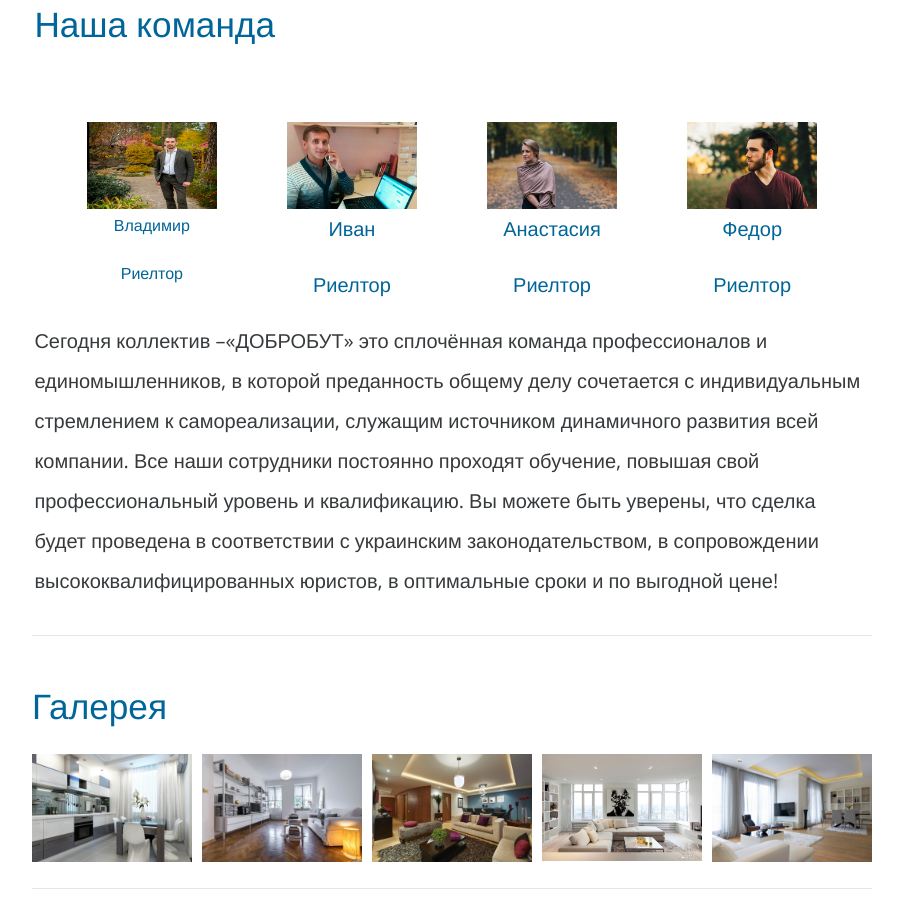
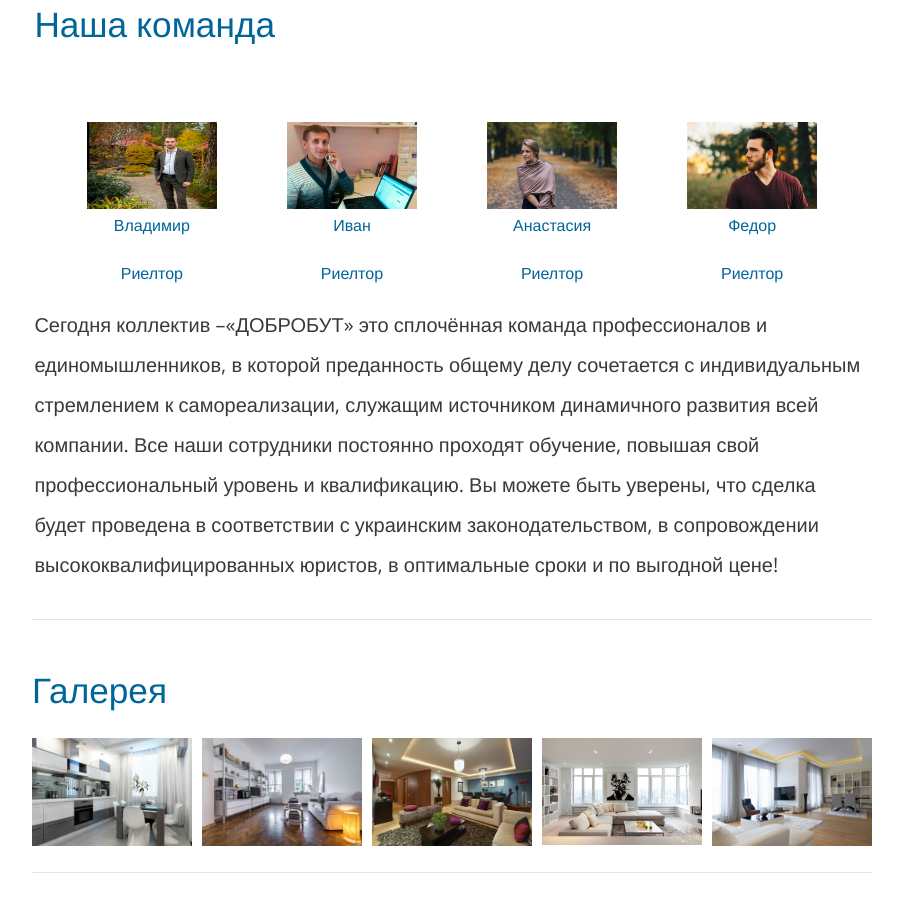
Before and after one commit to dobrobut/Dobrobut.github.io, a plain HTML site: page index.html in a window 1280 px wide. Shown: the part 1640-2559 px from the top of the page, without its empty margins (368-1271 px from the left). Drawn offline with nearby package versions, Linux system fonts and the light colour scheme.

Commit message:
Update index.html

```diff
--- a/index.html
+++ b/index.html
@@ -125,17 +125,17 @@ http://www.templatemo.com/tm-501-neaty
             <p class="tm-blue-text"><b>Владимир</b></p>
             <p class="tm-blue-text"><b>Риелтор</b></p>
         </div>
-        <div style="width:15%;height:96%;text-align:center;float:left;margin-right:8%;margin-top:4%;">
+        <div style="width:15%;height:96%;text-align:center;float:left;margin-right:8%;margin-top:4%;font-size:16px;">
             <img src="boy-i.jpg" style="width:100%;height:100%;">
             <p class="tm-blue-text"><b>Иван</b></p>
             <p class="tm-blue-text"><b>Риелтор</b></p>
         </div>
-        <div style="width:15%;height:96%;text-align:center;float:left;margin-right:8%;margin-top:4%;">
+        <div style="width:15%;height:96%;text-align:center;float:left;margin-right:8%;margin-top:4%;font-size:16px;">
             <img src="boy-a2.jpg" style="width:100%;height:100%;">
             <p class="tm-blue-text"><b>Анастасия</b></p>
             <p class="tm-blue-text"><b>Риелтор</b></p>
         </div>
-        <div style="width:15%;height:96%;text-align:center;float:left;margin-right:8%;margin-top:4%;">
+        <div style="width:15%;height:96%;text-align:center;float:left;margin-right:8%;margin-top:4%;font-size:16px;">
             <img src="boy-r.jpg" style="width:100%;height:100%;">
             <p class="tm-blue-text"><b>Федор</b></p>
             <p class="tm-blue-text"><b>Риелтор</b></p>
```
